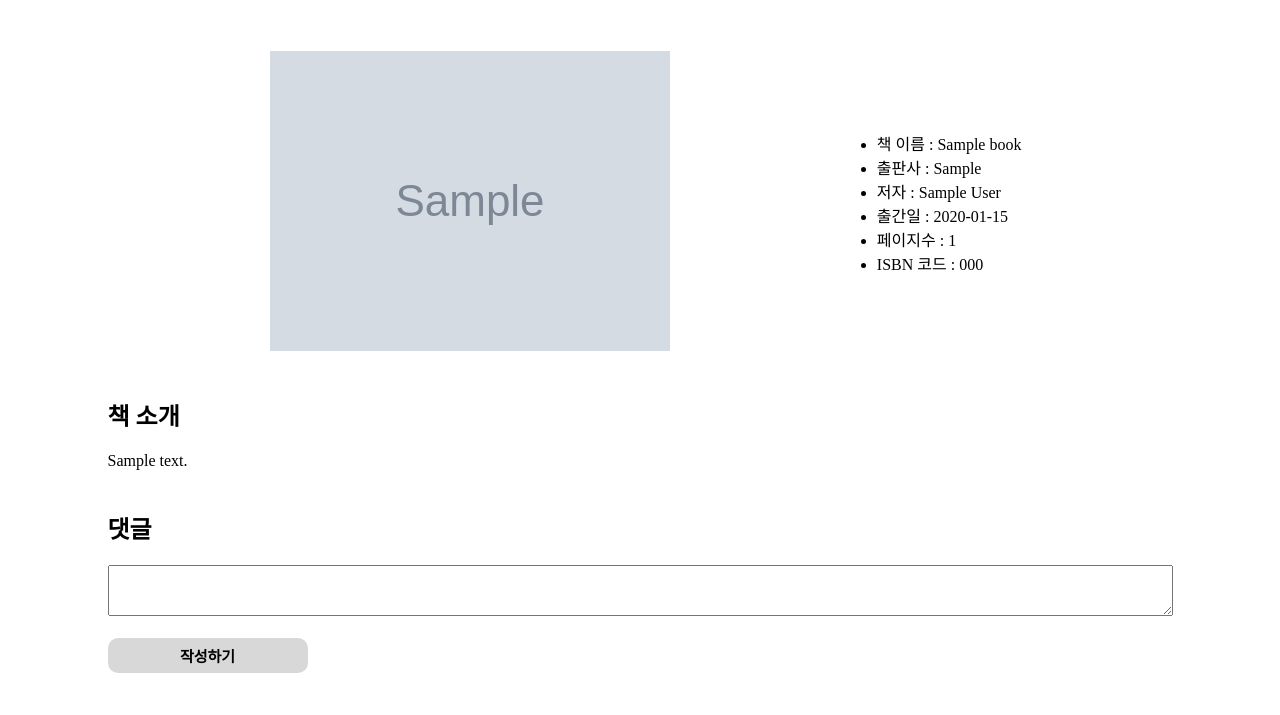
After one commit to kimhyunkwang/library, a Flask app: page /books/1 in a window 1280 px wide. The commit adds this page. Shown: the top 715 px of the page. Run offline with Flask 2, Linux system fonts and the light colour scheme; tables that the repository leaves empty hold one stand-in row (values such as "Sample post"); grey boxes marked "Sample" are stand-in pictures; parts of the project's set-up code (start-up, migrations or seed data) failed here and were passed over.

Commit message:
update: 책 소개 페이지 라우트 함수(get), 템플릿 구현

```diff
--- a/launcher/__init__.py
+++ b/launcher/__init__.py
@@ -101,7 +101,17 @@ def create_app():
 
             book = Book.query.filter(Book.id == book_id).first()
 
+            # 재고가 있는 경우
             if book.stock > 0:
+
+                book_rental = BookRental.query.filter(BookRental.book_id == book_id, BookRental.user_id == user_id).first()
+                # 대여해서 반납하지 않은 경우
+                if book_rental and book_rental.return_date == None:
+                    flash("고객님께서 대여 중인 책입니다.")
+                    books = Book.query.all()
+                    return render_template('main.html', books=books)
+
+                # 대여한 적이 없는 경우와 대여한 적 있지만 반납 완료한 경우
                 now = datetime.datetime.now()
                 nowDate = now.strftime('%Y-%m-%d')
 
@@ -113,6 +123,8 @@ def create_app():
                 flash(book.book_name + "을(를) 대여했습니다.")
 
                 return redirect(url_for('main'))
+
+            # 재고가 없는 경우
             else:
                 flash("모든 책이 대출 중입니다.")
                 books = Book.query.all()
@@ -140,7 +152,7 @@ def create_app():
 
             now = datetime.datetime.now()
             nowDate = now.strftime('%Y-%m-%d')
-            book_rental = BookRental.query.filter(BookRental.book_id == book_id, BookRental.user_id == user_id ).first()
+            book_rental = BookRental.query.filter(BookRental.book_id == book_id, BookRental.user_id == user_id, BookRental.return_date == None).first()
             book_rental.return_date = nowDate
 
             db.session.commit()
@@ -154,6 +166,16 @@ def create_app():
             return render_template('return.html', book_rentals=book_rentals)
 
 
+    @app.route('/books/<int:book_id>', methods=('GET', 'POST'))
+    def book_info(book_id):
+        # if request.method == 'POST':
+        # else:
+            book = Book.query.get(book_id)
+            return render_template('book_info.html', book = book)
+
+
+
+
     return app
 
 if __name__ == '__main__':
--- /dev/null
+++ b/launcher/static/css/book_info.css
@@ -0,0 +1,16 @@
+table {
+    width: 1000px;
+    padding: 40px;
+    margin: 0 auto;
+}
+table #comment {
+    width: 200px;
+    height: 35px;
+
+    font-size: 15px;
+    font-weight: bold;
+
+    border: 0;
+    border-radius: 10px;
+    background-color: rgb(216, 216, 216);
+}
--- /dev/null
+++ b/launcher/templates/book_info.html
@@ -0,0 +1,52 @@
+<!DOCTYPE html>
+<html>
+<head>
+    <meta charset="UTF-8">
+    <title>도서관 대출 서비스</title>
+
+    <link rel="stylesheet" href="../static/css/main.css">
+    <link rel="stylesheet" href="../static/css/book_info.css">
+</head>
+<body>
+    <header>
+
+    </header>
+    <table>
+        <tr>
+            <td>
+                <div style="text-align : center;">
+                    <img src="{{ book.image_path }}" alt="{{ book.book_name }}" height=300px/>
+                </div>
+            </td>
+            <td>
+                <ul>
+                    <li>책 이름 : {{ book.book_name }}</li>
+                    <li>출판사 : {{ book.publisher }}</li>
+                    <li>저자 : {{ book.author }}</li>
+                    <li>출간일 : {{ book.publication_date }}</li>
+                    <li>페이지수 : {{ book.pages }}</li>
+                    <li>ISBN 코드 : {{ book.isbn }}</li>
+                </ul>
+
+            </td>
+        </tr>
+        <tr>
+            <td colspan="2">
+                <br><h2>책 소개</h2>
+                <p>{{ book.description }}</p>
+            </td>
+        </tr>
+        <tr>
+            <td colspan="2">
+                <h2>댓글</h2>
+                <!-- 댓글 있다면 보여주는 공간 : 이름과 댓글, 별점 -->
+                <form>
+                    <textarea rows="3" cols="130"></textarea><br><br>
+                    <!-- 별점 추가하기 -->
+                    <input type = "submit" id="comment" value = "작성하기" />
+                </form>
+            </td>
+        </tr>
+    </table>
+</body>
+</html>
--- a/launcher/templates/rental.html
+++ b/launcher/templates/rental.html
@@ -30,7 +30,5 @@
             </div>
         {% endfor %}
     </div>
-
-
 </body>
 </html>
```
